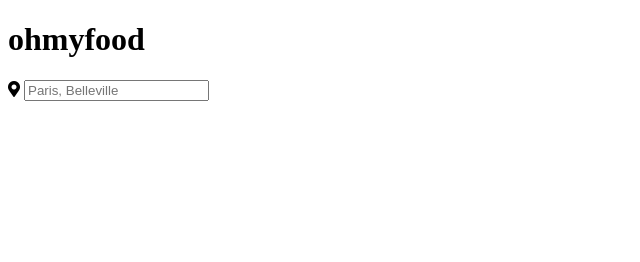
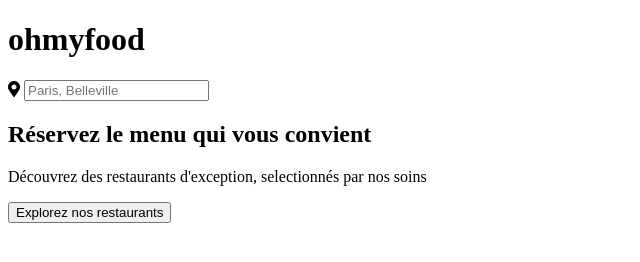
Before and after one commit to kheireddineaiboud/oh-my-food, a plain HTML site: page index.html in a window 1280 px wide. Shown: the whole page, without its empty margins (0-640 px from the left). Drawn offline with Linux system fonts and the light colour scheme.

Commit message:
ajout de section html

```diff
--- a/index.html
+++ b/index.html
@@ -19,6 +19,14 @@
             <input class="search-input" placeholder="Paris, Belleville" />
         </form>
     </header>
+    <section>
+        <div class="reservation">
+            <h2> Réservez le menu qui vous convient</h2>
+            <p> Découvrez des restaurants d'exception, selectionnés par nos soins </p>
+            <button class="linear-gradient">Explorez nos restaurants </button>
+
+        </div>
+    </section>
 
 
 </body>
```
